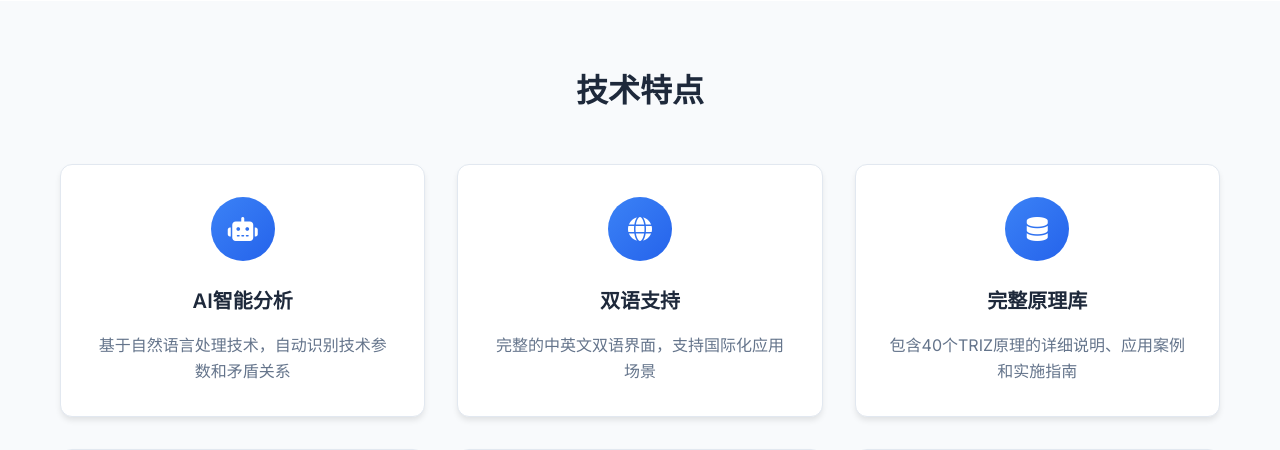
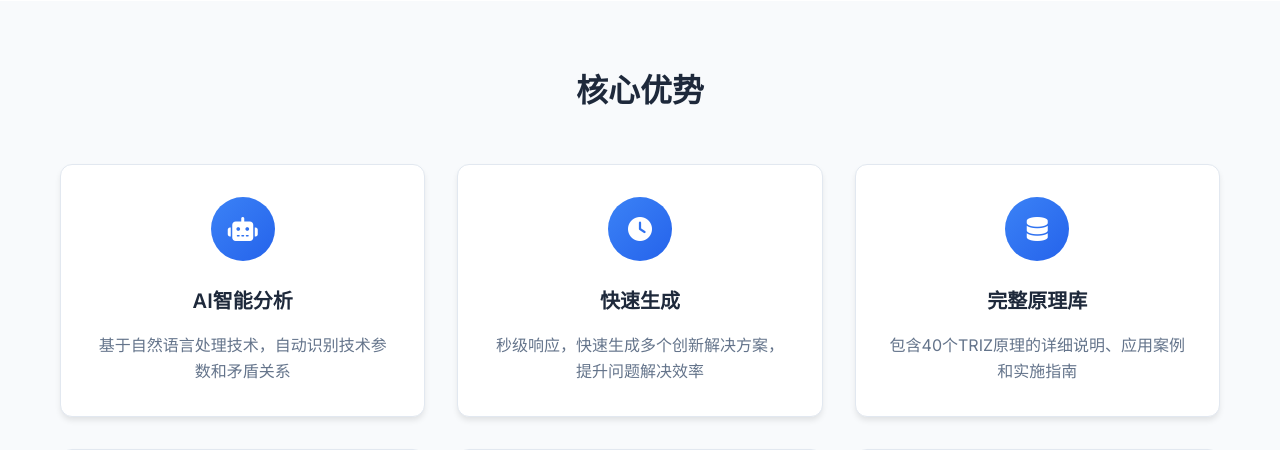
Before and after one commit to ligj1706/InnovateTRIZ, a Flask app: page / in a window 1280 px wide. Shown: the part 1407-1857 px from the top of the page. Run offline with Flask 3, Linux system fonts and the light colour scheme.

Commit message:
Update TRIZ system: Optimize backend logic and frontend interaction

```diff
--- a/triz_web_app/backend/app.py
+++ b/triz_web_app/backend/app.py
@@ -195,11 +195,11 @@ def manage_language():
                     'stat_principles': triz_engine.get_text('stat_principles'),
                     'stat_matrix': triz_engine.get_text('stat_matrix'),
                     'stat_ai': triz_engine.get_text('stat_ai'),
-                    'tech_features_title': triz_engine.get_text('tech_features_title'),
+                    'core_advantages_title': triz_engine.get_text('core_advantages_title'),
                     'feature_ai_title': triz_engine.get_text('feature_ai_title'),
                     'feature_ai_desc': triz_engine.get_text('feature_ai_desc'),
-                    'feature_bilingual_title': triz_engine.get_text('feature_bilingual_title'),
-                    'feature_bilingual_desc': triz_engine.get_text('feature_bilingual_desc'),
+                    'feature_fast_title': triz_engine.get_text('feature_fast_title'),
+                    'feature_fast_desc': triz_engine.get_text('feature_fast_desc'),
                     'feature_database_title': triz_engine.get_text('feature_database_title'),
                     'feature_database_desc': triz_engine.get_text('feature_database_desc'),
                     'feature_scoring_title': triz_engine.get_text('feature_scoring_title'),
--- a/triz_web_app/backend/triz_core.py
+++ b/triz_web_app/backend/triz_core.py
@@ -144,11 +144,11 @@ class TRIZTranslations:
             "stat_principles": "Innovation Principles",
             "stat_matrix": "Contradiction Matrix",
             "stat_ai": "AI Analysis",
-            "tech_features_title": "Technical Features",
+            "core_advantages_title": "Core Advantages",
             "feature_ai_title": "AI Smart Analysis",
             "feature_ai_desc": "Based on natural language processing technology, automatically identify technical parameters and contradiction relationships",
-            "feature_bilingual_title": "Bilingual Support",
-            "feature_bilingual_desc": "Complete Chinese-English bilingual interface, supporting international application scenarios",
+            "feature_fast_title": "Fast Generation",
+            "feature_fast_desc": "Second-level response, quickly generate multiple innovative solutions, improve problem-solving efficiency",
             "feature_database_title": "Complete Principle Library",
             "feature_database_desc": "Contains detailed descriptions, application cases and implementation guidelines for 40 TRIZ principles",
             "feature_scoring_title": "Smart Scoring",
@@ -264,11 +264,11 @@ class TRIZTranslations:
             "stat_principles": "创新原理",
             "stat_matrix": "矛盾矩阵",
             "stat_ai": "智能分析",
-            "tech_features_title": "技术特点",
+            "core_advantages_title": "核心优势",
             "feature_ai_title": "AI智能分析",
             "feature_ai_desc": "基于自然语言处理技术，自动识别技术参数和矛盾关系",
-            "feature_bilingual_title": "双语支持",
-            "feature_bilingual_desc": "完整的中英文双语界面，支持国际化应用场景",
+            "feature_fast_title": "快速生成",
+            "feature_fast_desc": "秒级响应，快速生成多个创新解决方案，提升问题解决效率",
             "feature_database_title": "完整原理库",
             "feature_database_desc": "包含40个TRIZ原理的详细说明、应用案例和实施指南",
             "feature_scoring_title": "智能评分",
--- a/triz_web_app/frontend/static/js/app.js
+++ b/triz_web_app/frontend/static/js/app.js
@@ -106,11 +106,11 @@ class TRIZApp {
             'stat-principles': 'stat_principles',
             'stat-matrix': 'stat_matrix',
             'stat-ai': 'stat_ai',
-            'tech-features-title': 'tech_features_title',
+            'tech-features-title': 'core_advantages_title',
             'feature-ai-title': 'feature_ai_title',
             'feature-ai-desc': 'feature_ai_desc',
-            'feature-bilingual-title': 'feature_bilingual_title',
-            'feature-bilingual-desc': 'feature_bilingual_desc',
+            'feature-fast-title': 'feature_fast_title',
+            'feature-fast-desc': 'feature_fast_desc',
             'feature-database-title': 'feature_database_title',
             'feature-database-desc': 'feature_database_desc',
             'feature-scoring-title': 'feature_scoring_title',
--- a/triz_web_app/frontend/templates/index.html
+++ b/triz_web_app/frontend/templates/index.html
@@ -103,10 +103,10 @@
                 </div>
             </section>
 
-            <!-- 技术特点部分 -->
+            <!-- 核心优势部分 -->
             <section class="tech-features">
                 <div class="container">
-                    <h2 id="tech-features-title">技术特点</h2>
+                    <h2 id="tech-features-title">核心优势</h2>
                     <div class="features-grid">
                         <div class="feature-item">
                             <div class="feature-icon">
@@ -117,10 +117,10 @@
                         </div>
                         <div class="feature-item">
                             <div class="feature-icon">
-                                <i class="fas fa-globe"></i>
+                                <i class="fas fa-clock"></i>
                             </div>
-                            <h3 id="feature-bilingual-title">双语支持</h3>
-                            <p id="feature-bilingual-desc">完整的中英文双语界面，支持国际化应用场景</p>
+                            <h3 id="feature-fast-title">快速生成</h3>
+                            <p id="feature-fast-desc">秒级响应，快速生成多个创新解决方案，提升问题解决效率</p>
                         </div>
                         <div class="feature-item">
                             <div class="feature-icon">
```
